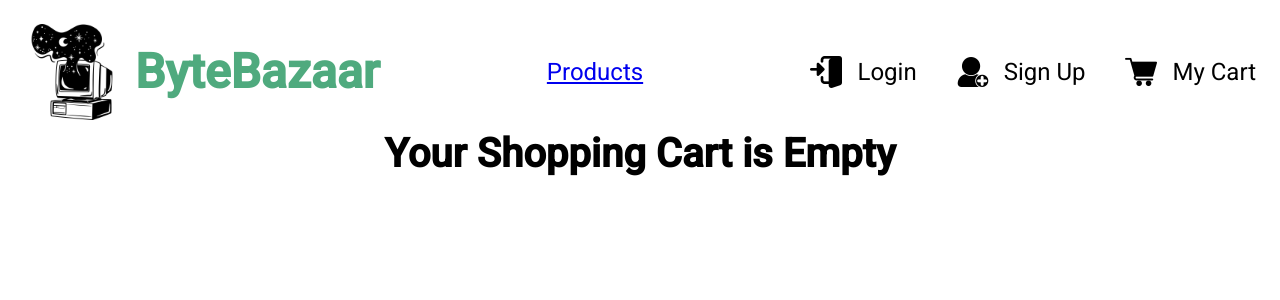
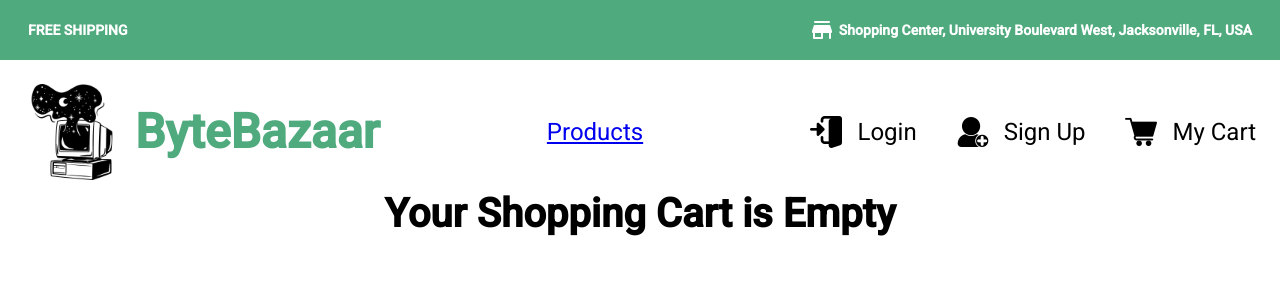
Before and after one commit to DeFreitas-Samuel/-phone-ecommerce-frontend, an Angular app: page /cart in a window 1280 px wide. Shown: the top 300 px of the page. Built offline with nearby package versions, Linux system fonts and the light colour scheme.

Commit message:
small improvement to the styles

```diff
--- a/src/app/Components/carousel/carousel.component.scss
+++ b/src/app/Components/carousel/carousel.component.scss
@@ -74,7 +74,7 @@ button.active::after {
   }
 }
 .right-arrow {
-  left:98vw;
+  left:calc(100vw - 3.1vw);
   &:hover{
     transform: scale(115%);
     transition: transform .2s;
--- a/src/app/Components/header/header.component.html
+++ b/src/app/Components/header/header.component.html
@@ -1,3 +1,10 @@
+<div class="store-locator-bar d-flex">
+    <p>FREE SHIPPING</p>
+    <div class="store-location">
+        <img src="../../../assets/images/store1.png">
+        <p>Shopping Center, University Boulevard West, Jacksonville, FL, USA</p>
+    </div>
+</div>
 <div class="d-flex flex-row app-header">
     <a routerLink="home" class="d-flex flex-row header-link logo-link">
         <img src="../assets/images/videogame.png" alt="logo of the website" class="logo">
--- a/src/app/Components/header/header.component.scss
+++ b/src/app/Components/header/header.component.scss
@@ -66,6 +66,7 @@
   display: flex;
   justify-content: center;
   align-items: center;
+  max-width: 100vw;
   width: 100vw;
   height: 100vh;
   background-color: #2c2d2e80;
@@ -73,3 +74,26 @@
   top: 0;
   left: 0;
 }
+
+.store {
+  &-locator-bar {
+    max-width: 100vw;
+    background-color: var(--main-color);
+    color: white;
+    height: 60px;
+    align-items: center;
+    font-weight: bold;
+    padding: 0 2em;
+    justify-content: space-between;
+    p {
+      margin: 0;
+    }
+  }
+
+  &-location{
+    display: flex;
+    flex-direction: row;
+    align-items: center;
+    gap: 5px;
+  }
+}
--- a/src/app/Components/home/home.component.scss
+++ b/src/app/Components/home/home.component.scss
@@ -3,5 +3,6 @@
   justify-content: center;
   align-items: center;
   width: 100vw;
+  max-width: 100vw;
   height: 85vh;
 }
--- a/src/app/Components/login/login.component.scss
+++ b/src/app/Components/login/login.component.scss
@@ -32,6 +32,7 @@ form {
   display: flex;
   justify-content: center;
   align-items: center;
+  max-width: 100vh;
   width: 100vw;
   height: 100vh;
   background-color: #2c2d2e80 ;
--- a/src/app/Components/product-detail/product-detail.component.scss
+++ b/src/app/Components/product-detail/product-detail.component.scss
@@ -14,4 +14,5 @@
   align-items: center;
   width: 100vw;
   height: 85vh;
+  max-width: 100vw;
 }
--- a/src/app/Components/product-list/product-item/product-item.component.scss
+++ b/src/app/Components/product-list/product-item/product-item.component.scss
@@ -16,6 +16,7 @@
     }
     font-size: 2rem;
     font-weight: bold;
+    line-height: 40px;
   }
   &-info {
     flex-direction: column;
@@ -23,7 +24,9 @@
     gap: 2em;
   }
 
-    &-image-container{
+  &-image-container {
+    display: flex;
+    align-items: center;
     align-self: center;
   }
 
@@ -32,19 +35,19 @@
   }
 }
 
-.button-cart{
+.button-cart {
   background-color: white;
   border: solid black 1px;
   border-radius: 15px;
   width: 35%;
-    height:40px;
+  height: 40px;
   cursor: pointer;
   font-weight: bold;
 
-    &:hover{
+  &:hover {
     color: white;
     background-color: var(--main-color);
     border: solid var(--main-color) 1px;
-        transition: color .5s, background-color .5s, border .5s;
+    transition: color 0.5s, background-color 0.5s, border 0.5s;
   }
 }
--- a/src/app/Components/product-list/product-list.component.scss
+++ b/src/app/Components/product-list/product-list.component.scss
@@ -4,6 +4,7 @@
   align-items: center;
   width: 100vw;
   height: 85vh;
+  max-width: 100vw;
 }
 
 .product-container {
@@ -20,7 +21,7 @@
   padding: 0 5vw;
   display: grid;
   grid-template-columns: repeat(4, 1fr);
-  gap: 20px;
+  gap: 40px;
 }
 
 .title-of-list {
--- a/src/app/Components/shopping-cart/shopping-cart.component.scss
+++ b/src/app/Components/shopping-cart/shopping-cart.component.scss
@@ -9,4 +9,5 @@
   align-items: center;
   width: 100vw;
   height: 85vh;
+  max-width: 100vw;
 }
--- a/src/app/Components/signup/signup.component.scss
+++ b/src/app/Components/signup/signup.component.scss
@@ -15,6 +15,7 @@ form {
   display: flex;
   justify-content: center;
   align-items: center;
+  max-width: 100vw;
   width: 100vw;
   height: 100vh;
   background-color: #2c2d2e80 ;
--- a/src/app/Components/user-dashboard/user-dashboard.component.scss
+++ b/src/app/Components/user-dashboard/user-dashboard.component.scss
@@ -2,6 +2,7 @@
   display: flex;
   justify-content: center;
   align-items: center;
+  max-width: 100vw;
   width: 100vw;
   height: 85vh;
 }
--- a/src/styles.scss
+++ b/src/styles.scss
@@ -84,6 +84,7 @@ h3 {
 }
 
 .product-image {
+  width: 100%;
   max-height: 100%;
   &-container{
     height:200px;
```
Also changed, not shown: src/assets/images/store.png (added), src/assets/images/store1.png (added). Lines whose indentation alone changed are shown as unchanged.
